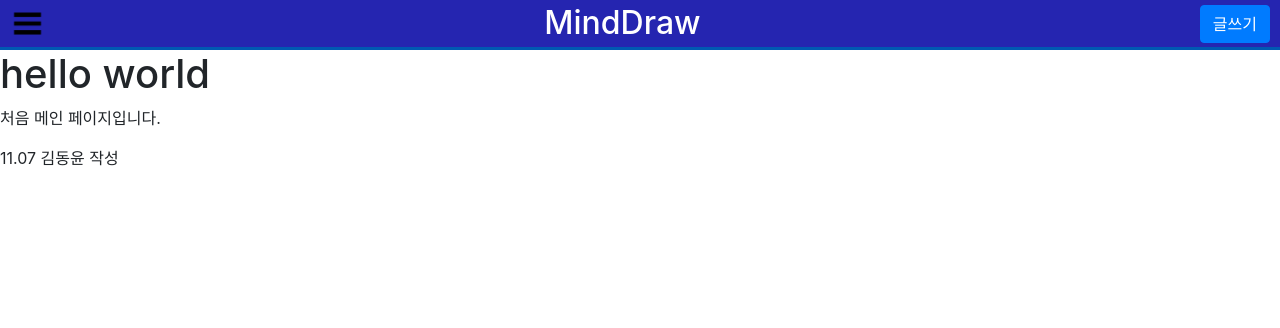
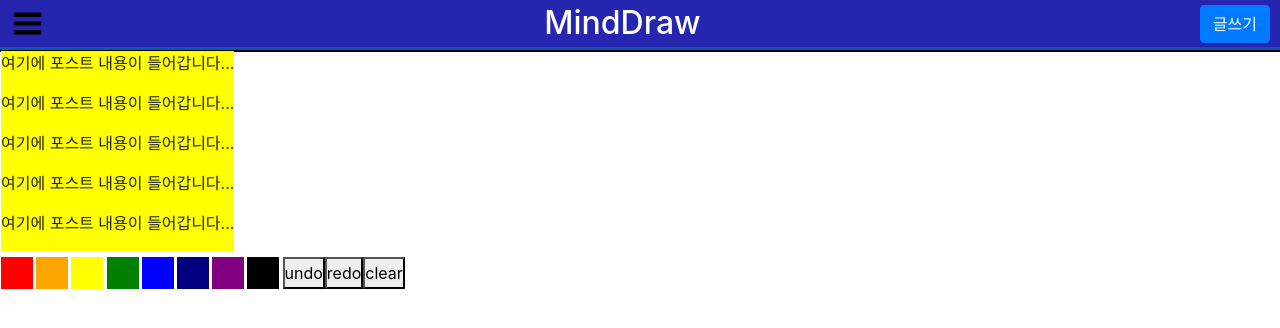
Before and after one commit to Hoto-Mocha/TeamProject-DrawMind, a React (Vite) app in the folder drawmind-client/: page / in a window 1280 px wide. Shown: the top 328 px of the page. Built offline with nearby package versions, Linux system fonts and the light colour scheme.

Commit message:
캔버스 작성 중. 색깔 선택, undo, redo, clear(화면 초기화) 기능 구현됨.

```diff
--- a/drawmind-client/package.json
+++ b/drawmind-client/package.json
@@ -10,6 +10,10 @@
     "preview": "vite preview"
   },
   "dependencies": {
+    "@emotion/react": "^11.13.3",
+    "@emotion/styled": "^11.13.0",
+    "@mui/material": "^6.1.6",
+    "bootstrap": "^5.3.3",
     "react": "^18.3.1",
     "react-dom": "^18.3.1"
   },
--- a/drawmind-client/src/App.jsx
+++ b/drawmind-client/src/App.jsx
@@ -1,12 +1,23 @@
+import {useEffect, useRef, useState} from "react";
+import './css/App.css';
+import MyCanvas from "./MyCanvas.jsx";
+
 export default function App() {
-
-  return (
-    <>
-      <div>
-        <h1>hello world</h1>
-        <p>처음 메인 페이지입니다.</p>
-        <span>11.07 김동윤 작성</span>
-      </div>
-    </>
-  )
+    const postRef = useRef(null);  // 포스트를 참조하는 useRef
+    return (
+        <div
+            style={{position: "relative", border: "1px solid black"}}
+        >
+            <div ref={postRef}
+                 style={{position: "absolute", background: 'yellow'}}
+            >
+                <p>여기에 포스트 내용이 들어갑니다...</p>
+                <p>여기에 포스트 내용이 들어갑니다...</p>
+                <p>여기에 포스트 내용이 들어갑니다...</p>
+                <p>여기에 포스트 내용이 들어갑니다...</p>
+                <p>여기에 포스트 내용이 들어갑니다...</p>
+            </div>
+            <MyCanvas postRef={postRef}></MyCanvas>
+        </div>
+    );
 }
--- /dev/null
+++ b/drawmind-client/src/Color.jsx
@@ -0,0 +1,15 @@
+function Color({color, contextRef}) {
+    function handleColorClick() {
+        contextRef.current.strokeStyle = color;
+    }
+
+    return (
+        <div
+            className="color"
+            style={{ backgroundColor: color }}
+            onClick={handleColorClick}
+        ></div>
+    )
+}
+
+export default Color
--- a/drawmind-client/src/main.jsx
+++ b/drawmind-client/src/Main.jsx
@@ -1,6 +1,7 @@
 import { createRoot } from 'react-dom/client'
 import App from './App.jsx'
 import Layout from './Layout.jsx'
+import './css/Main.css'
 
 createRoot(document.getElementById('root')).render(
   <Layout>
--- /dev/null
+++ b/drawmind-client/src/MyCanvas.jsx
@@ -0,0 +1,151 @@
+import { useEffect, useRef, useState } from "react";
+import Palette from "./Palette.jsx";
+import './css/MyCanvas.css';
+
+function MyCanvas({ postRef }) {
+    const canvasRef = useRef(null);
+    const [isDrawing, setDrawing] = useState(false);
+    const contextRef = useRef(null);
+    const savedImageRef = useRef(null);
+
+    let step = [];
+    const [undoSteps, setUndoSteps] = useState([]);
+    const [redoSteps, setRedoSteps] = useState([]);
+
+    const resizeCanvas = () => {
+        const postElement = postRef.current;
+        const canvasElement = canvasRef.current;
+
+        if (postElement && canvasElement) {
+            if (contextRef.current) {
+                savedImageRef.current = contextRef.current.getImageData(0, 0, canvasElement.width, canvasElement.height);
+            }
+
+            canvasElement.width = postElement.clientWidth;
+            canvasElement.height = postElement.clientHeight;
+
+            const context = canvasElement.getContext("2d");
+            context.scale(1, 1);
+            contextRef.current = context;
+            contextRef.current.lineWidth = 2;
+            contextRef.current.lineCap = "round";
+            contextRef.current.strokeStyle = '#000000'; // 초기 색상 설정
+
+            if (savedImageRef.current) {
+                context.putImageData(savedImageRef.current, 0, 0);
+            }
+        }
+    };
+
+    const draw = (e) => {
+        if (!isDrawing) return;
+        const { offsetX, offsetY } = e.nativeEvent;
+        step.push({ offsetX, offsetY, color: contextRef.current.strokeStyle });
+        contextRef.current.lineTo(offsetX, offsetY);
+        contextRef.current.stroke();
+        contextRef.current.beginPath();
+        contextRef.current.moveTo(offsetX, offsetY);
+    };
+
+    useEffect(() => {
+        resizeCanvas();
+        window.addEventListener("resize", resizeCanvas);
+        return () => {
+            window.removeEventListener("resize", resizeCanvas);
+        };
+    }, []);
+
+    const drawPath = () => {
+        const context = canvasRef.current.getContext("2d");
+        context.clearRect(0, 0, canvasRef.current.width, canvasRef.current.height);
+        context.beginPath();
+
+        for (const path of undoSteps) {
+            for (const { offsetX, offsetY, color, clear } of path) {
+                if (clear === true) {
+                    context.clearRect(0, 0, canvasRef.current.width, canvasRef.current.height);
+                } else {
+                    context.strokeStyle = color;
+                    context.lineTo(offsetX, offsetY);
+                    context.stroke();
+                    context.moveTo(offsetX, offsetY);
+                }
+            }
+            context.beginPath();
+        }
+    };
+
+    useEffect(() => {
+        drawPath();
+    }, [undoSteps]);
+
+    const undo = () => {
+        setUndoSteps((prevSteps) => {
+            if (prevSteps.length === 0) return prevSteps;
+            const lastStep = prevSteps[prevSteps.length - 1];
+            setRedoSteps((prevRedoSteps) => [lastStep, ...prevRedoSteps]);
+            return prevSteps.slice(0, -1);
+        });
+    };
+
+    const redo = () => {
+        setRedoSteps((prevRedoSteps) => {
+            if (prevRedoSteps.length === 0) return prevRedoSteps;
+            const lastRedo = prevRedoSteps[0];
+            setUndoSteps((prevSteps) => [...prevSteps, lastRedo]);
+            return prevRedoSteps.slice(1);
+        });
+    };
+
+    const clear = () => {
+        contextRef.current.clearRect(0, 0, canvasRef.current.width, canvasRef.current.height);
+        setUndoSteps((prevSteps) => [...prevSteps, [{ clear: true }]]);
+    };
+
+    return (
+        <div className="myCanvas" style={{ position: "absolute" }}>
+            <canvas
+                ref={canvasRef}
+                onMouseDown={() => {
+                    setDrawing(true);
+                    step = [];
+                }}
+                onMouseUp={() => {
+                    setDrawing(false);
+                    contextRef.current.beginPath();
+                    setUndoSteps((prevSteps) => [...prevSteps, step]);
+                    setRedoSteps([]);
+                }}
+                onMouseMove={draw}
+                onTouchStart={(e) => {
+                    e.preventDefault();
+                    setDrawing(true);
+                    step = [];
+                }}
+                onTouchEnd={(e) => {
+                    e.preventDefault();
+                    setDrawing(false);
+                    contextRef.current.beginPath();
+                    setUndoSteps((prevSteps) => [...prevSteps, step]);
+                    setRedoSteps([]);
+                }}
+                onTouchMove={(e) => {
+                    e.preventDefault();
+                    if (!isDrawing) return;
+                    const touch = e.touches[0];
+                    const rect = canvasRef.current.getBoundingClientRect();
+                    const offsetX = touch.clientX - rect.left;
+                    const offsetY = touch.clientY - rect.top;
+                    step.push({ offsetX, offsetY, color: contextRef.current.strokeStyle });
+                    contextRef.current.lineTo(offsetX, offsetY);
+                    contextRef.current.stroke();
+                    contextRef.current.beginPath();
+                    contextRef.current.moveTo(offsetX, offsetY);
+                }}
+            />
+            <Palette contextRef={contextRef} undo={undo} redo={redo} clear={clear} />
+        </div>
+    );
+}
+
+export default MyCanvas;
--- /dev/null
+++ b/drawmind-client/src/Palette.jsx
@@ -0,0 +1,27 @@
+import Color from "./Color.jsx";
+import './css/Palette.css'
+
+const colors = ['red', 'orange', 'yellow', 'green', 'blue', 'navy', 'purple', 'black'];
+
+function Palette({contextRef, undo, redo, clear}) {
+    return (
+        <div className={'palette'}>
+            {/* 색깔 바꾸는 곳 */}
+            {
+                colors.map((color, index) => {
+                    return (
+                        <Color key={index}
+                               color={color}
+                               contextRef={contextRef}
+                        ></Color>
+                    )
+                })
+            }
+            <button onClick={undo}>undo</button>
+            <button onClick={redo}>redo</button>
+            <button onClick={clear}>clear</button>
+        </div>
+    )
+}
+
+export default Palette;
--- /dev/null
+++ b/drawmind-client/src/css/App.css
@@ -0,0 +1,7 @@
+.app {
+    position: relative;
+}
+
+.canvas {
+    position: absolute;
+}
--- /dev/null
+++ b/drawmind-client/src/css/Main.css
@@ -0,0 +1,5 @@
+* {
+    box-sizing: border-box;
+    margin: 0;
+    padding: 0;
+}
--- /dev/null
+++ b/drawmind-client/src/css/MyCanvas.css
@@ -0,0 +1,3 @@
+.myCanvas:hover {
+    cursor: crosshair;
+}
--- /dev/null
+++ b/drawmind-client/src/css/Palette.css
@@ -0,0 +1,9 @@
+.palette {
+    display: flex;
+}
+
+.color {
+    margin-right: 0.2rem;
+    width: 2rem;
+    height: 2rem;
+}
```
Also changed, not shown: 2 other files (tests, documents, lock files or other folders).
